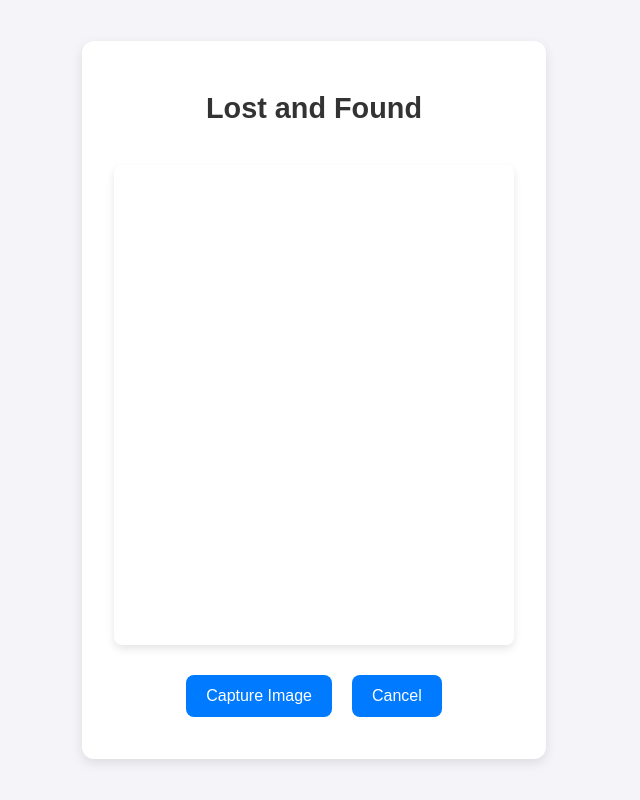
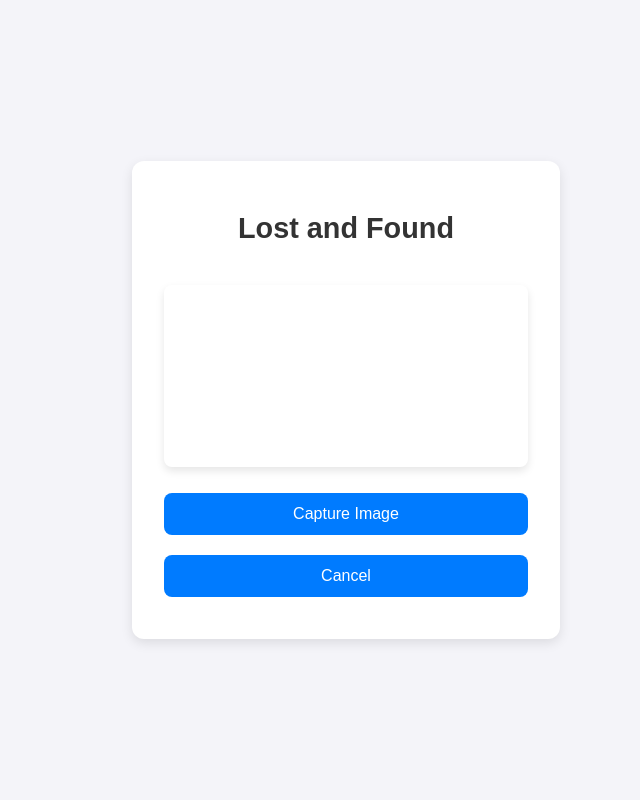
Before and after one commit to ryansiegristpa/CampusFind, a React (Create React App) app: page / in a window 1280 px wide. Both pictures are taken after a click on the button "Use Camera". Shown: the whole page, without its empty margins (326-966 px from the left). Built offline with nearby package versions, Linux system fonts and the light colour scheme; no server answers.

Commit message:
fix iOS camera maximizing

```diff
--- a/src/App.css
+++ b/src/App.css
@@ -104,3 +104,27 @@ canvas {
     padding: 10px 16px;
   }
 }
+
+/* Prevent the video from going fullscreen on iOS */
+video {
+  width: 100%; /* Responsive video */
+  max-width: 100%; /* Don't exceed container width */
+  height: auto;
+  object-fit: cover;
+  border-radius: 8px;
+  box-shadow: 0 4px 8px rgba(0, 0, 0, 0.1); /* Optional shadow for a clean look */
+}
+
+button {
+  background-color: #007BFF;
+  color: white;
+  border: none;
+  padding: 12px 20px;
+  margin: 10px;
+  border-radius: 8px;
+  font-size: 1rem;
+  cursor: pointer;
+  transition: background-color 0.3s ease;
+  display: block;
+  width: 100%; /* Make the buttons full width for mobile */
+}
--- a/src/App.js
+++ b/src/App.js
@@ -98,8 +98,14 @@ function App() {
 
         {/* Camera view */}
         {useCamera && (
-          <div>
-            <video ref={videoRef} width="640" height="480"></video>
+          <div className="flex-container">
+            <video
+              ref={videoRef}
+              width="100%"  // Adjust to fit mobile screen
+              height="auto"
+              playsInline
+              autoPlay
+            ></video>
             <button onClick={captureImage}>Capture Image</button>
             <button onClick={stopCamera}>Cancel</button>
           </div>
```
